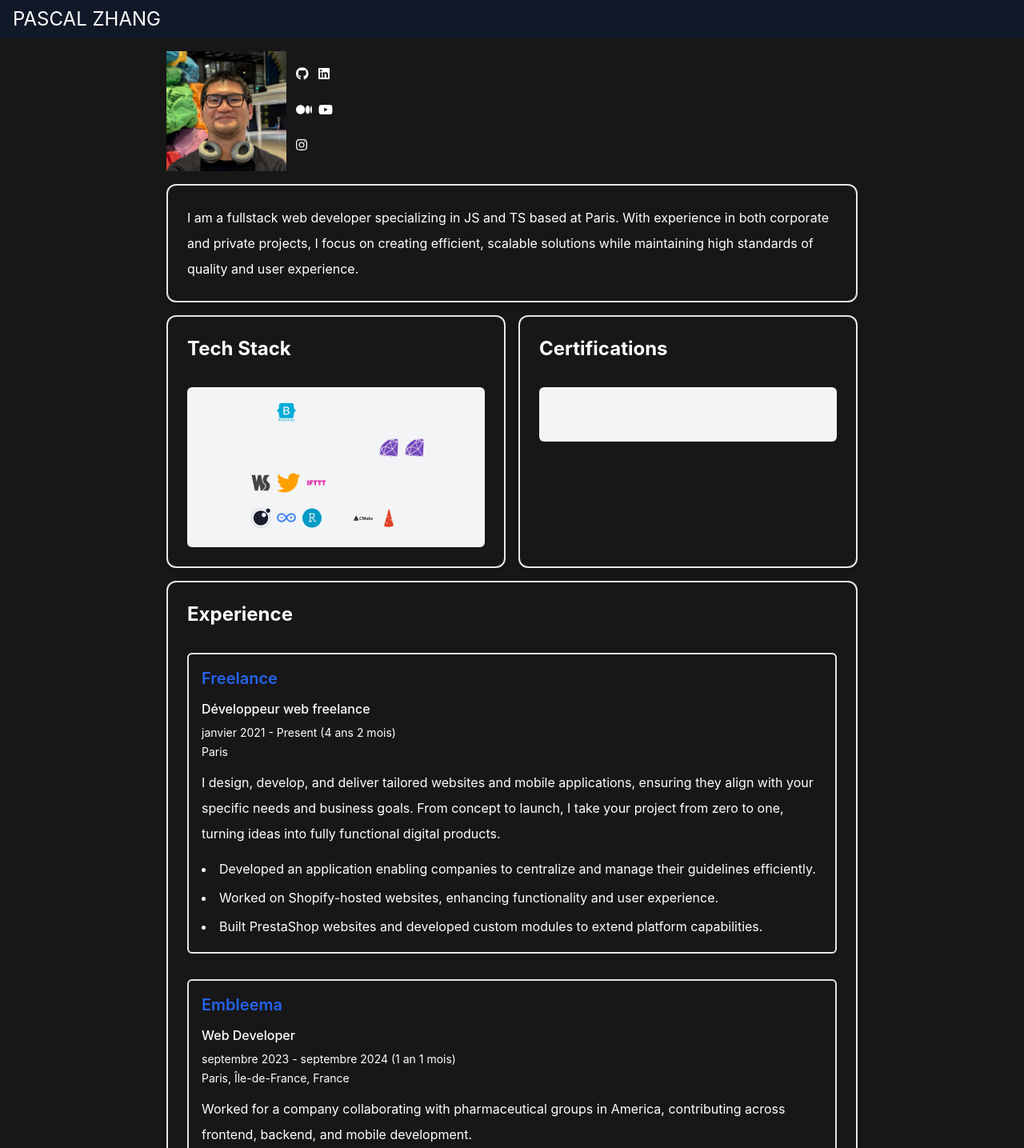
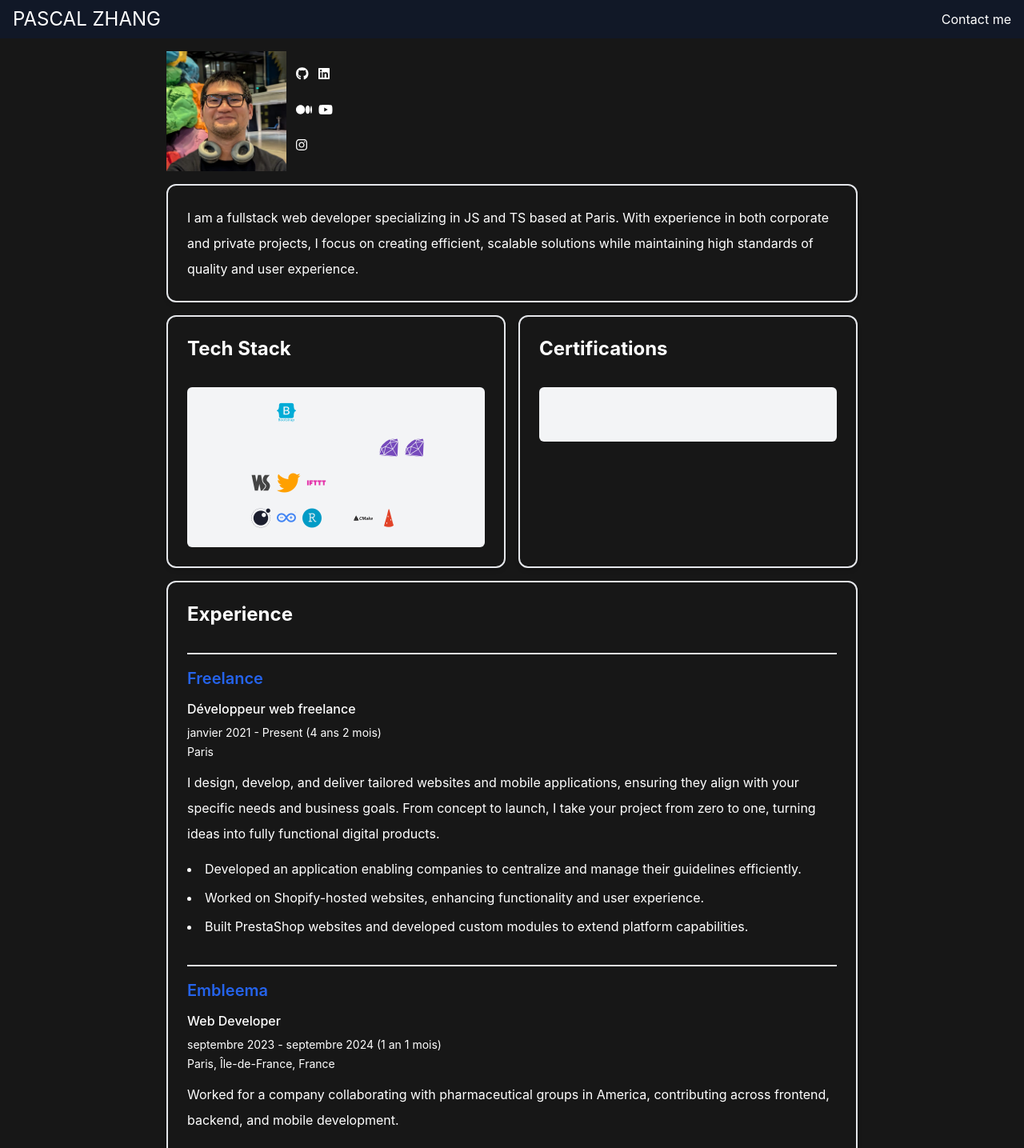
Before and after one commit to pikooli/mywebsite, a Next.js app: page / in a window 1280 px wide. Shown: the top 1435 px of the page at 80% size. Built offline with nearby package versions, Linux system fonts and the light colour scheme.

Commit message:
fix build

```diff
--- a/src/components/icons/Icon.tsx
+++ b/src/components/icons/Icon.tsx
@@ -1,3 +1,4 @@
+'use client';
 import { useState } from 'react';
 import {
   useFloating,
@@ -18,7 +19,9 @@ export const Icon = ({ name, icon }: { name: string; icon: string }) => {
   });
 
   const hover = useHover(context, {
-    enabled: window?.matchMedia('(hover: hover)').matches,
+    enabled:
+      typeof window !== 'undefined' &&
+      window?.matchMedia('(hover: hover)').matches,
   });
   const focus = useFocus(context);
   const click = useClick(context);
--- a/src/components/me/Certification.tsx
+++ b/src/components/me/Certification.tsx
@@ -14,7 +14,7 @@ export const Certification = () => {
       <h1 className="text-2xl font-bold mb-6">Certifications</h1>
       <div className="flex gap-2 flex-wrap bg-gray-100 p-4 rounded-md">
         {CERTIFICATIONS.map(certification => (
-          <a key={certification.name} href={certification.link}>
+          <a key={certification.name} href={certification.link} target="_blank">
             <Icon name={certification.name} icon={certification.icon} />
           </a>
         ))}
--- a/src/components/me/Experience.tsx
+++ b/src/components/me/Experience.tsx
@@ -70,7 +70,7 @@ export const Experience = () => {
       {EXPERIENCE.map(experience => (
         <div
           key={experience.company}
-          className="w-full mb-6 last:mb-0 border-2 border-gray-200 rounded-md p-4"
+          className="w-full mb-6 last:mb-0 border-t-2 border-t-gray-200 pt-4"
         >
           <h2 className="text-xl font-semibold text-blue-600 mb-2">
             {experience.company}
--- a/src/components/navbar/Navbar.tsx
+++ b/src/components/navbar/Navbar.tsx
@@ -3,10 +3,11 @@ import Link from 'next/link';
 export default function Navbar() {
   return (
     <div className="p-2 px-4 navbar">
-      <div className="flex text-white">
+      <div className="flex text-white justify-between">
         <Link href="/" className="text-2xl uppercase">
           Pascal Zhang
         </Link>
+        <a href="mailto:zhangpas@gmail.com">Contact me</a>
       </div>
     </div>
   );
```
